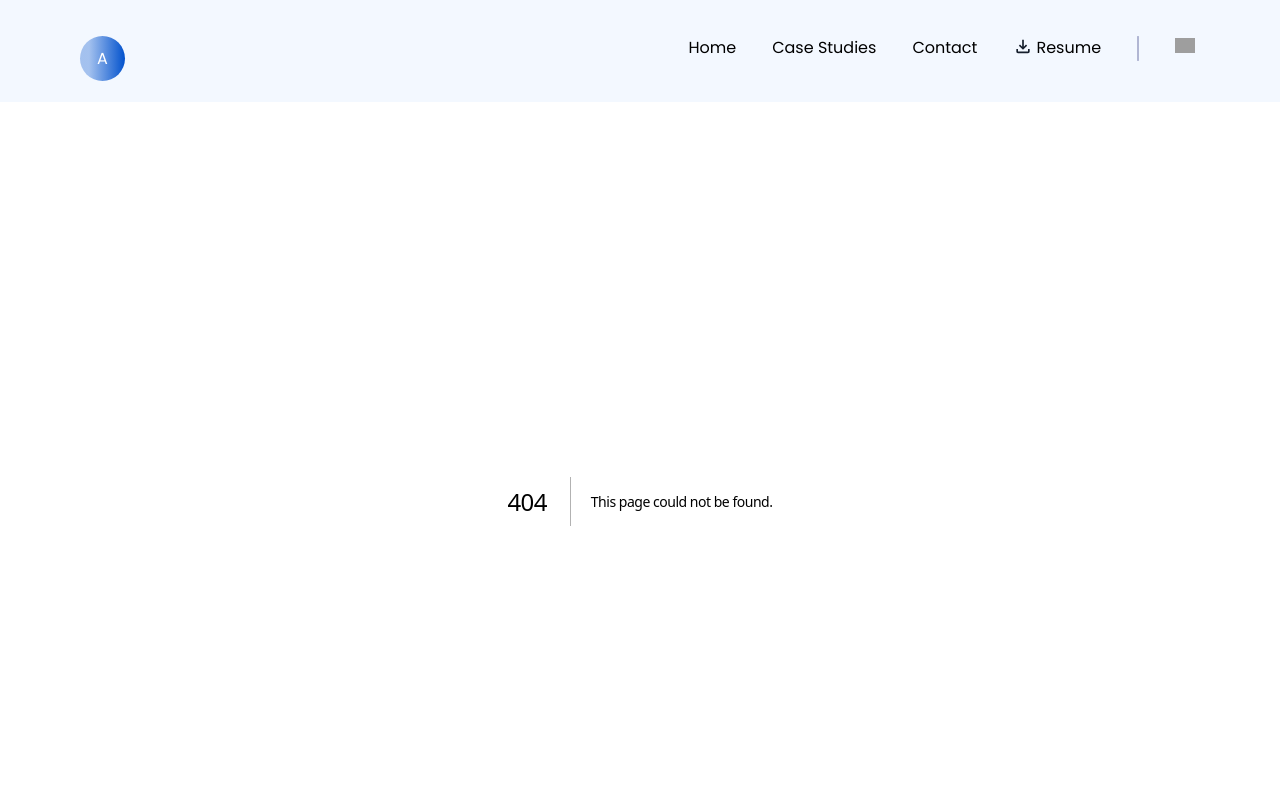
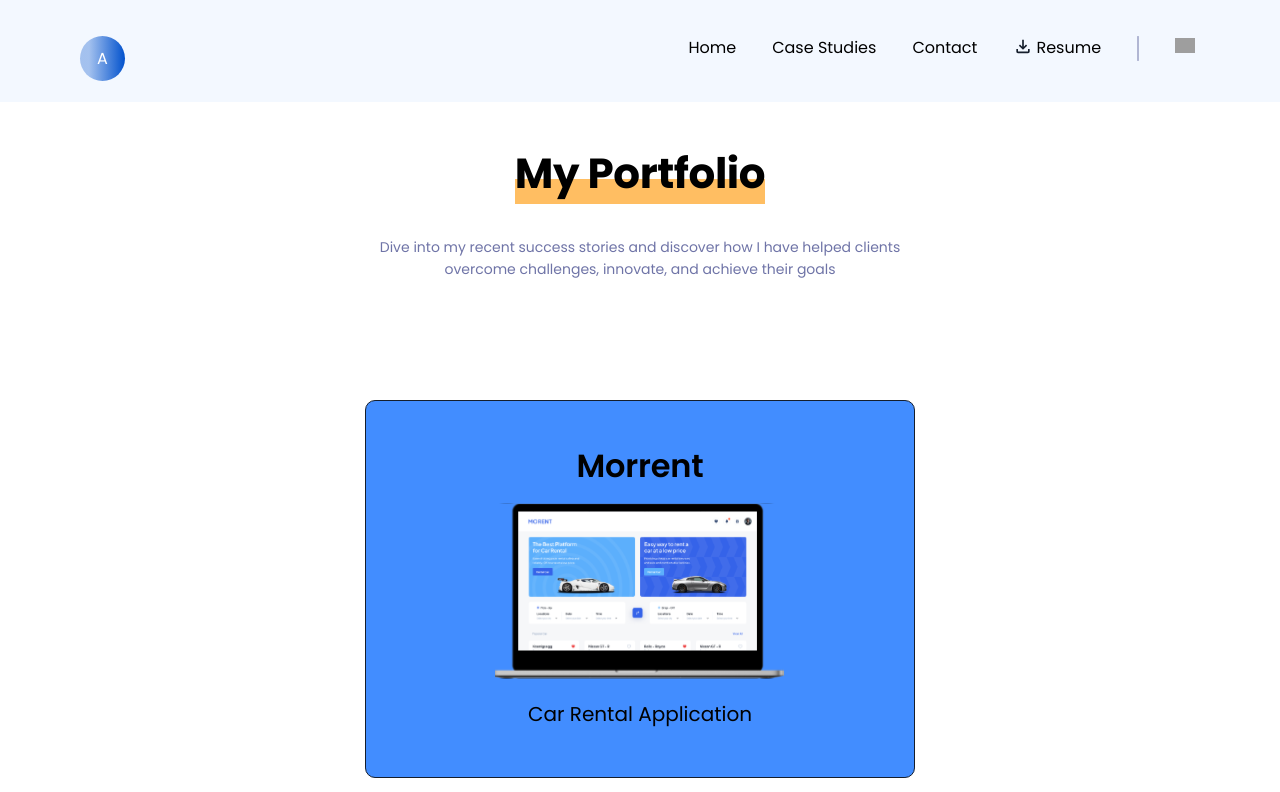
Before and after one commit to austinmargarone/portfolio, a Next.js app: page /portfolio in a window 1280 px wide. Before the commit this address had no page. Shown: the top 792 px of the page. Built offline with nearby package versions, Linux system fonts and the light colour scheme; grey boxes are pictures that could not be loaded.

Commit message:
feat: darkmode

```diff
--- a/app/casestudies/page.tsx
+++ /dev/null
@@ -1,30 +0,0 @@
-import Contact from "@/components/Contact";
-import Projects from "@/components/casestudies/Projects";
-import React from "react";
-
-const page = () => {
-  return (
-    <>
-      <div>
-        <header className="casehead mx-auto flex w-[24.5625rem] flex-col ">
-          <h1 className="casetitle">
-            Recent <span className="underline-magic w-full">Case</span>
-            <span className="underline-magic w-full">Studies</span>
-          </h1>
-          <p className="smallreg flex text-center text-slate">
-            Dive into my recent success stories and discover how I have helped
-            clients overcome challenges, innovate, and achieve their goals
-          </p>
-        </header>
-        <main>
-          <Projects />
-        </main>
-        <section>
-          <Contact />
-        </section>
-      </div>
-    </>
-  );
-};
-
-export default page;
--- a/app/globals.css
+++ b/app/globals.css
@@ -425,8 +425,12 @@
     gap: 1.25rem;
   }
 
+  .casemainlg {
+    padding: 4.5rem 5.3125rem;
+    gap: 1rem;
+  }
+
   .projectstitlelg {
-    font-family: Poppins;
     font-size: 2rem;
     font-style: normal;
     font-weight: 600;
--- /dev/null
+++ b/app/portfolio/page.tsx
@@ -0,0 +1,29 @@
+import Contact from "@/components/Contact";
+import Heading from "@/components/casestudies/Heading";
+import Projects from "@/components/casestudies/Projects";
+import React from "react";
+
+const page = () => {
+  return (
+    <>
+      <div className="mx-auto md:max-w-[60rem] xl:max-w-[90rem]">
+        <div>
+          <Heading />
+        </div>
+        <main className="casemain md:casemainlg mx-auto flex flex-col md:flex-row md:flex-wrap">
+          <Projects />
+          <Projects />
+          <Projects />
+          <Projects />
+          <Projects />
+          <Projects />
+        </main>
+        <section>
+          <Contact />
+        </section>
+      </div>
+    </>
+  );
+};
+
+export default page;
--- /dev/null
+++ b/components/casestudies/Heading.tsx
@@ -0,0 +1,19 @@
+import React from "react";
+
+const Heading = () => {
+  return (
+    <>
+      <section className="casehead mx-auto flex w-[21rem] flex-col md:w-[41.125rem]">
+        <h1 className="casetitle dark:text-white">
+          <span className="underline-magic w-full"> My Portfolio </span>
+        </h1>
+        <p className="smallreg flex pt-[1.25rem] text-center text-slate dark:text-white1 md:px-[2rem] md:pt-[1.8rem]">
+          Dive into my recent success stories and discover how I have helped
+          clients overcome challenges, innovate, and achieve their goals
+        </p>
+      </section>
+    </>
+  );
+};
+
+export default Heading;
```
